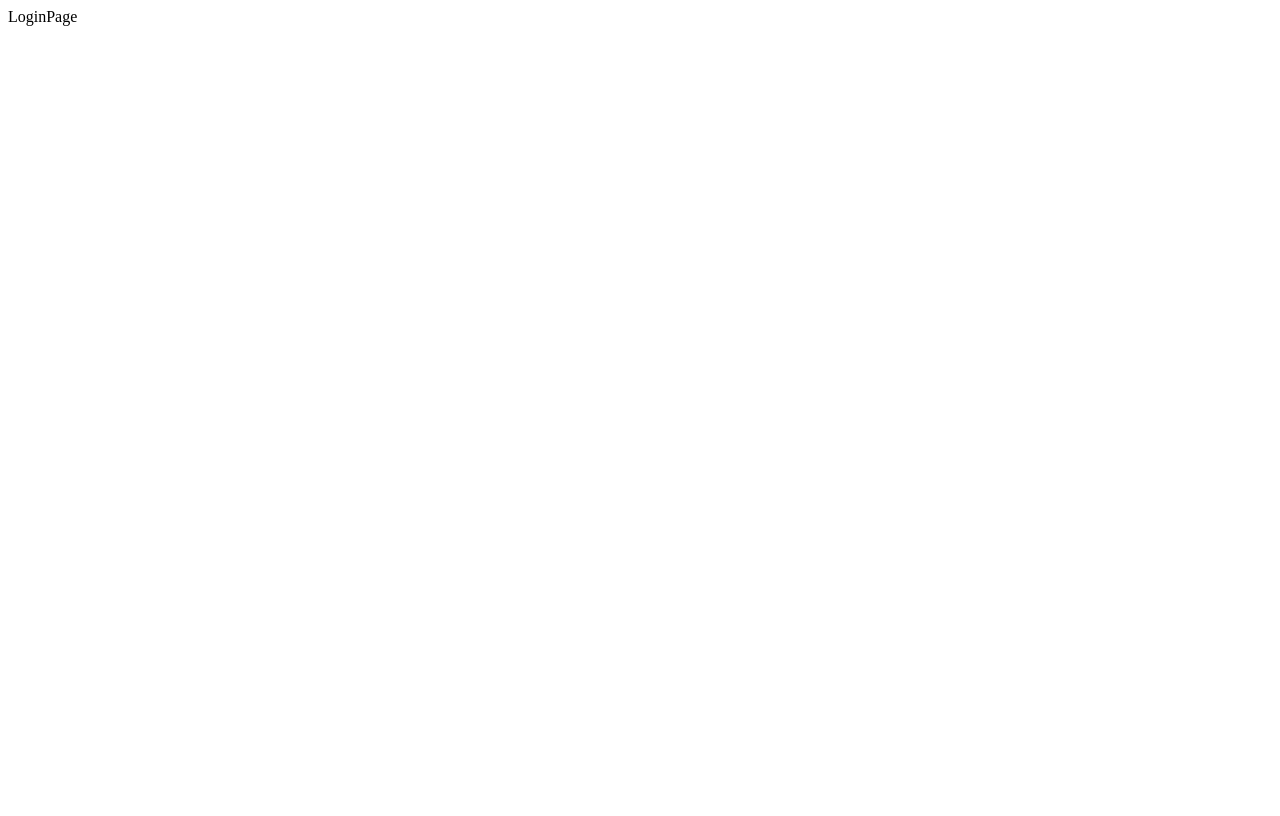
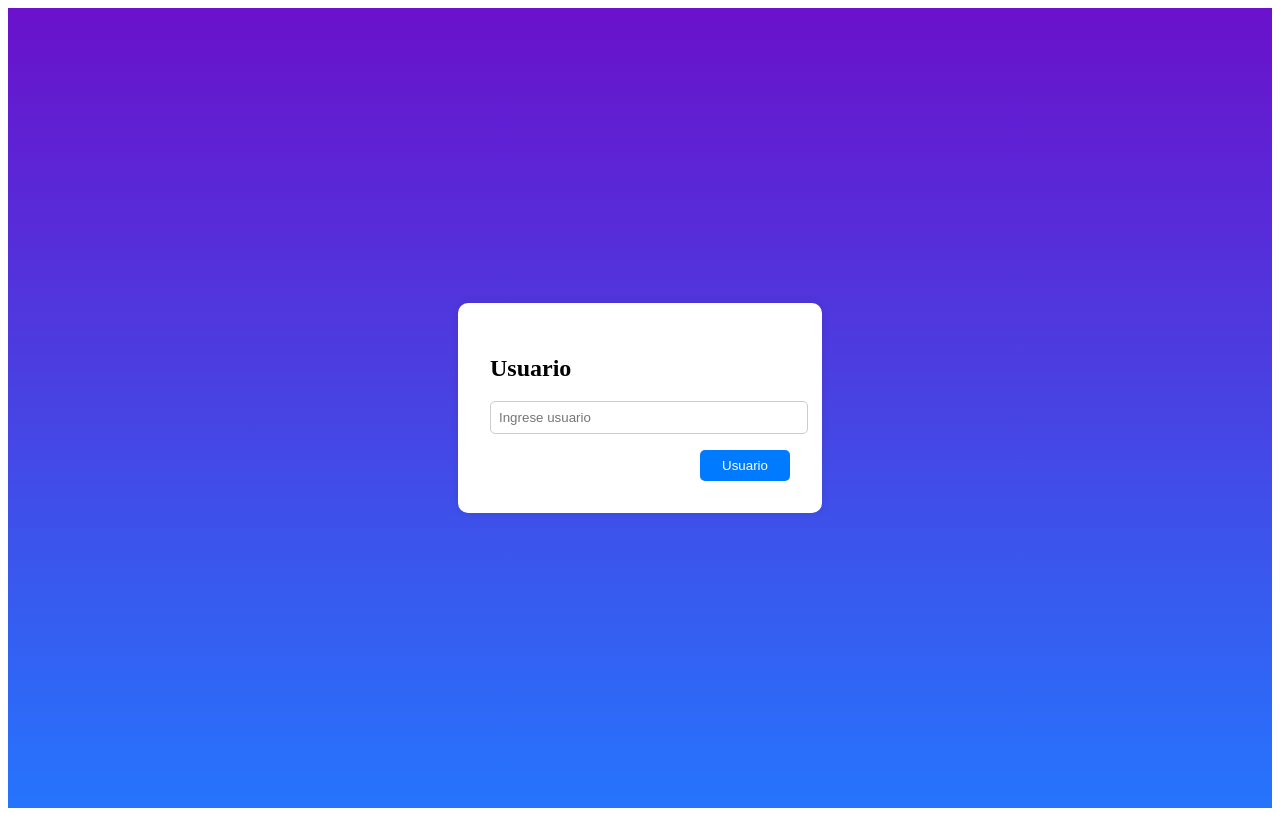
Before and after one commit to sebastian-freire/ProyectoParaParcial, a React (Vite) app: page /login in a window 1280 px wide. Built offline with nearby package versions, Linux system fonts and the light colour scheme.

Commit message:
loginPage pronto

```diff
--- a/src/App.jsx
+++ b/src/App.jsx
@@ -6,17 +6,12 @@ import "./App.css";
 
 function App() {
   return (
-    <>
     <Routes>
       <Route path="/*" element={<Navigate replace to="/login" />} />
-
       <Route path="/login" element={<LoginPage />} />
-
       <Route path="/quiz_selector" element={<QuizSelectorPage />} />
-
       <Route path="/quiz" element={<QuizPage />} />
     </Routes>
-    </>
   );
 }
 
--- /dev/null
+++ b/src/pages/loginPage.css
@@ -0,0 +1,43 @@
+.login-container {
+    height: 100vh;
+    display: flex;
+    justify-content: center;
+    align-items: center;
+    background: linear-gradient( #6a11cb, #2575fc);
+  }
+
+  .login-box {
+    background-color: white;
+    padding: 2rem;
+    border-radius: 10px;
+    box-shadow: 0 0 10px rgba(0, 0, 0, 0.1);
+    width: 300px;
+  }
+
+  .login-box h2 {
+    text-align: left;
+  }
+
+  .login-box input {
+    width: 100%;
+    padding: 0.5rem;
+    margin-bottom: 1rem;
+    border-radius: 5px;
+    border: 1px solid #ccc;
+  }
+
+  .login-box button {
+    width: 30%;
+    padding: 0.5rem;
+    background-color: #007bff;
+    color: white;
+    border: none;
+    border-radius: 5px;
+    cursor: pointer;
+    float: right;
+  }
+
+
+  .login-box button:hover {
+    background-color: #0056b3;
+  }
--- a/src/pages/loginPage.jsx
+++ b/src/pages/loginPage.jsx
@@ -1,9 +1,40 @@
-import React from 'react'
+import './loginPage.css';
+import React, { useState } from "react";
+import { useNavigate } from "react-router-dom";
+import { useUser } from "../context/userContext";
 
 function LoginPage() {
+  const [name, setName] = useState("");
+  const { userHandle } = useUser();
+  const navigate = useNavigate();
+
+  const handleLogin = () => {
+    if (name.trim()) {
+      userHandle(name);
+      navigate("/quiz_selector");
+    }
+  };
+
   return (
-    <div>LoginPage</div>
-  )
+    <div className="login-container">
+      <div className="login-box">
+        <h2 className="login-title">Usuario</h2>
+        <input
+          type="text"
+          value={name}
+          onChange={(e) => setName(e.target.value)}
+          placeholder="Ingrese usuario"
+          className="login-input"
+        />
+        <button
+          onClick={handleLogin}
+          className="login-button"
+        >
+          Usuario
+        </button>
+      </div>
+    </div>
+  );
 }
 
-export default LoginPage
+export default LoginPage;
--- a/src/pages/quizSelectorPage.jsx
+++ b/src/pages/quizSelectorPage.jsx
@@ -6,27 +6,33 @@ function QuizSelectorPage() {
   const [isLoading, setIsLoading] = useState(true);
 
   const quizFetch = async () => {
-    const URL = `http://localhost:3000/Quizes`;
-    const res = await fetch(URL);
-    if (!res.ok) throw new Error("Error al traer la información");
-    setIsLoading(false);
-    const json = await res.json();
-    setQuiz(json);
+    try {
+      const URL = `http://localhost:3000/Quizes`;
+      const res = await fetch(URL);
+      if (!res.ok) throw new Error("Error al traer la información");
+      const json = await res.json();
+      setQuiz(json);
+      setIsLoading(false); // mover después de setQuiz
+    } catch (error) {
+      console.error("Error al cargar los quizzes:", error.message);
+    }
   };
 
   useEffect(() => {
     quizFetch();
   }, []);
-  {
-    console.log("Quiz Selector");
-  }
+
   return (
-    <>
+    <div style={{ padding: "2rem" }}>
+      <h2>Seleccioná un cuestionario</h2>
       {isLoading && <span>Loading... </span>}
-      {quiz.map((q) => {
-        <QuizCard quiz={q} />;
-      })}
-    </>
+
+      <div style={{ display: "flex", gap: "1rem", flexWrap: "wrap" }}>
+        {quiz.map((q) => (
+          <QuizCard key={q.id} quiz={q} />
+        ))}
+      </div>
+    </div>
   );
 }
 
```
Lines whose indentation alone changed are shown as unchanged.
